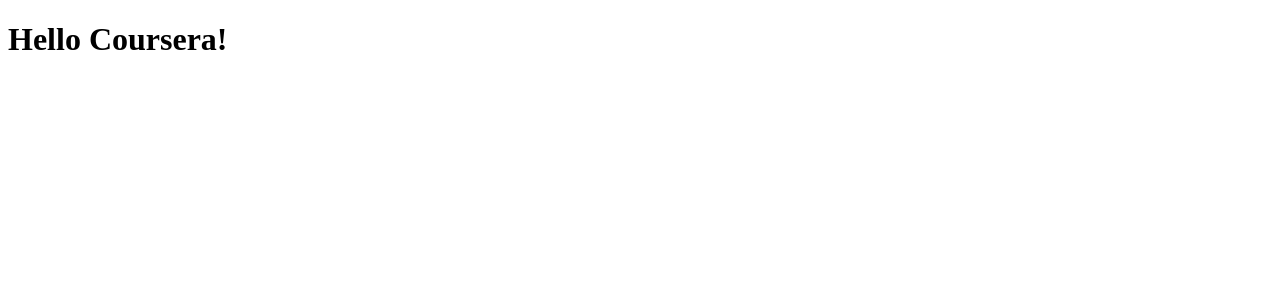
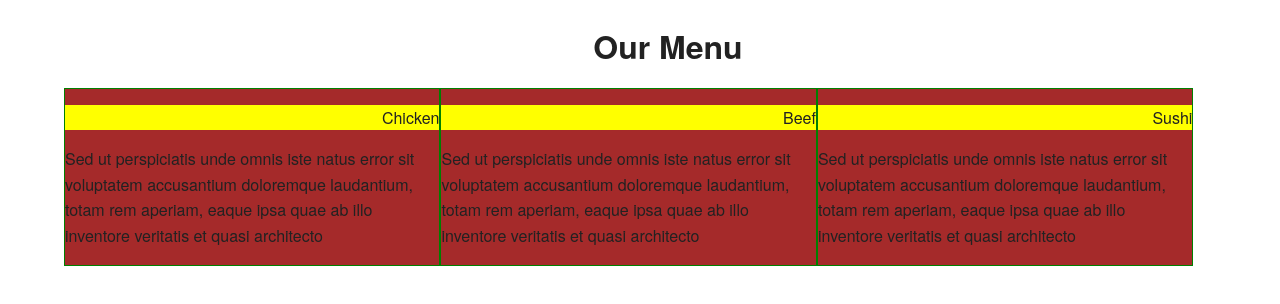
Before and after one commit to taguinerd/Coursera, a plain HTML site: page module2-solution/index.html in a window 1280 px wide. Drawn offline with Linux system fonts and the light colour scheme.

Commit message:
WIP Assignment

```diff
--- a/module2-solution/index.html
+++ b/module2-solution/index.html
@@ -1,9 +1,64 @@
 <!DOCTYPE html>
 <html>
 <head>
+<meta charset="utf-8">
+<meta name="viewport" content="width=device-wodth, initial-scale=1">
 	<title>Coursera Module 2</title>
+	<style>
+
+
+	body {
+			margin-left: 5%;
+  			line-height: 1.6;
+  			font-weight: 400;
+  			font-family: "Raleway", "HelveticaNeue", "Helvetica Neue", Helvetica, Arial, sans-serif;
+  			color: #222; }
+
+	h1{
+		margin-bottom: 15px;
+		text-align: center;
+	}
+
+	.row{
+		width: 100%;
+	}
+
+	@media (min-width: 1200px) {
+		.col-lg-1, .col-lg-2, .col-lg-3{
+			float: left;
+			border: 1px solid green;
+		}
+	}
+	.col-lg-3 {width: 31%;
+			background-color: #A52A2A;
+	}
+	.p-styles {
+		border: pc solid black;
+		background-color: #FFFF00;
+		text-align: right;
+	}
+
+	</style>
 </head>
 <body>
-<h1>Hello Coursera!</h1>
+<h1>Our Menu</h1>
+<div class="row">
+
+<div class="col-lg-3 col-md-6"><p class="p-styles">Chicken</p>Sed ut perspiciatis unde omnis iste natus error sit voluptatem accusantium doloremque laudantium, totam rem aperiam, eaque ipsa quae ab illo inventore veritatis et quasi architecto</p>
+
+
+</div>
+
+<div class="col-lg-3 col-md-6"><p class="p-styles">Beef</p>Sed ut perspiciatis unde omnis iste natus error sit voluptatem accusantium doloremque laudantium, totam rem aperiam, eaque ipsa quae ab illo inventore veritatis et quasi architecto</p>
+
+
+</div>
+<div class="col-lg-3 col-md-6"><p class="p-styles">Sushi</p>Sed ut perspiciatis unde omnis iste natus error sit voluptatem accusantium doloremque laudantium, totam rem aperiam, eaque ipsa quae ab illo inventore veritatis et quasi architecto</p>
+
+
+
+</div>
+
+</div>
 </body>
 </html>
```
